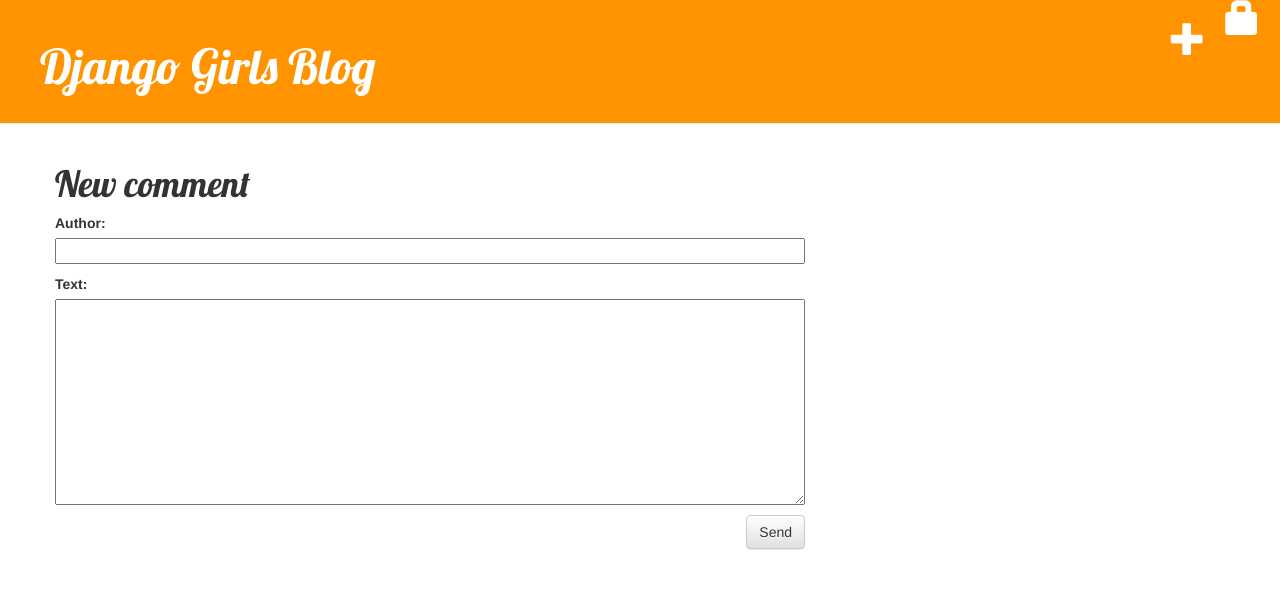
After one commit to ggs0201/my-first-blog, a Django app: page /post/1/comment/ in a window 1280 px wide. The commit adds this page. Shown: the top 589 px of the page. Run offline with Django 3.2, Linux system fonts and the light colour scheme; tables that the repository leaves empty hold one stand-in row (values such as "Sample post"); some libraries are stand-ins or nearby versions.

Commit message:
글 배포 및 삭제기능 추가

```diff
--- a/blog/admin.py
+++ b/blog/admin.py
@@ -1,4 +1,5 @@
 from django.contrib import admin
-from .models import Post
+from .models import Post, Comment
 # Register your models here.
 admin.site.register(Post)
+admin.site.register(Comment)
--- a/blog/forms.py
+++ b/blog/forms.py
@@ -1,8 +1,18 @@
 from django import forms
-from .models import Post
+from .models import Post, Comment
 
 class PostForm(forms.ModelForm):
 
     class Meta:
         model = Post
         fields = ('title', 'text',)
+
+class CommentForm(forms.ModelForm):
+
+
+
+    class Meta:
+
+        model = Comment
+
+        fields = ('author', 'text',)
--- a/blog/models.py
+++ b/blog/models.py
@@ -16,3 +16,33 @@ class Post(models.Model):
 
     def __str__(self):
         return self.title
+
+class Comment(models.Model):
+
+    post = models.ForeignKey('blog.Post', related_name='comments')
+
+    author = models.CharField(max_length=200)
+
+    text = models.TextField()
+
+    created_date = models.DateTimeField(default=timezone.now)
+
+    approved_comment = models.BooleanField(default=False)
+
+
+
+    def approve(self):
+
+        self.approved_comment = True
+
+        self.save()
+
+
+
+    def __str__(self):
+
+        return self.text
+
+    def approved_comments(self):
+
+        return self.comments.filter(approved_comment=True)
--- a/blog/static/css/blog.css
+++ b/blog/static/css/blog.css
@@ -43,3 +43,9 @@ h1, h2, h3, h4 {
 }
 .post h1 a, .post h1 a:visited {
     color: #000000;}
+
+.comment {
+
+    margin: 20px 0px 20px 20px;
+
+}
--- /dev/null
+++ b/blog/templates/blog/add_comment_to_post.html
@@ -0,0 +1,17 @@
+{% extends 'blog/base.html' %}
+
+
+
+{% block content %}
+
+    <h1>New comment</h1>
+
+    <form method="POST" class="post-form">{% csrf_token %}
+
+        {{ form.as_p }}
+
+        <button type="submit" class="save btn btn-default">Send</button>
+
+    </form>
+
+{% endblock %}
--- a/blog/templates/blog/post_list.html
+++ b/blog/templates/blog/post_list.html
@@ -8,6 +8,7 @@
             </div>
             <h1><a href="{% url 'post_detail' pk=post.pk %}">{{ post.title }}</a></h1>
             <p>{{ post.text|linebreaksbr }}</p>
+            <a href="{% url 'post_detail' pk=post.pk %}">Comments: {{ post.approved_comments.count }}</a>
         </div>
     {% endfor %}
 {% endblock %}
--- a/blog/urls.py
+++ b/blog/urls.py
@@ -9,4 +9,7 @@ urlpatterns = [
     url(r'^drafts/$', views.post_draft_list, name='post_draft_list'),
     url(r'^post/(?P<pk>\d+)/publish/$', views.post_publish, name='post_publish'),
     url(r'^post/(?P<pk>\d+)/remove/$', views.post_remove, name='post_remove'),
+    url(r'^post/(?P<pk>\d+)/comment/$', views.add_comment_to_post, name='add_comment_to_post'),
+    url(r'^comment/(?P<pk>\d+)/approve/$', views.comment_approve, name='comment_approve'),
+    url(r'^comment/(?P<pk>\d+)/remove/$', views.comment_remove, name='comment_remove'),
 ]
--- a/blog/views.py
+++ b/blog/views.py
@@ -1,8 +1,8 @@
 from django.shortcuts import render
 from django.utils import timezone
-from .models import Post
+from .models import Post, Comment
 from django.shortcuts import render, get_object_or_404
-from .forms import PostForm
+from .forms import PostForm, CommentForm
 from django.shortcuts import redirect
 from django.contrib.auth.decorators import login_required
 
@@ -70,3 +70,50 @@ def post_remove(request, pk):
     post.delete()
 
     return redirect('post_list')
+
+def add_comment_to_post(request, pk):
+
+    post = get_object_or_404(Post, pk=pk)
+
+    if request.method == "POST":
+
+        form = CommentForm(request.POST)
+
+        if form.is_valid():
+
+            comment = form.save(commit=False)
+
+            comment.post = post
+
+            comment.save()
+
+            return redirect('post_detail', pk=post.pk)
+
+    else:
+
+        form = CommentForm()
+
+    return render(request, 'blog/add_comment_to_post.html', {'form': form})
+
+
+@login_required
+
+def comment_approve(request, pk):
+
+    comment = get_object_or_404(Comment, pk=pk)
+
+    comment.approve()
+
+    return redirect('post_detail', pk=comment.post.pk)
+
+
+
+@login_required
+
+def comment_remove(request, pk):
+
+    comment = get_object_or_404(Comment, pk=pk)
+
+    comment.delete()
+
+    return redirect('post_detail', pk=comment.post.pk)
```
Also changed, not shown: blog/templates/blog/post_detail.html (+29 -0 lines), blog/migrations/0002_comment.py (added).
